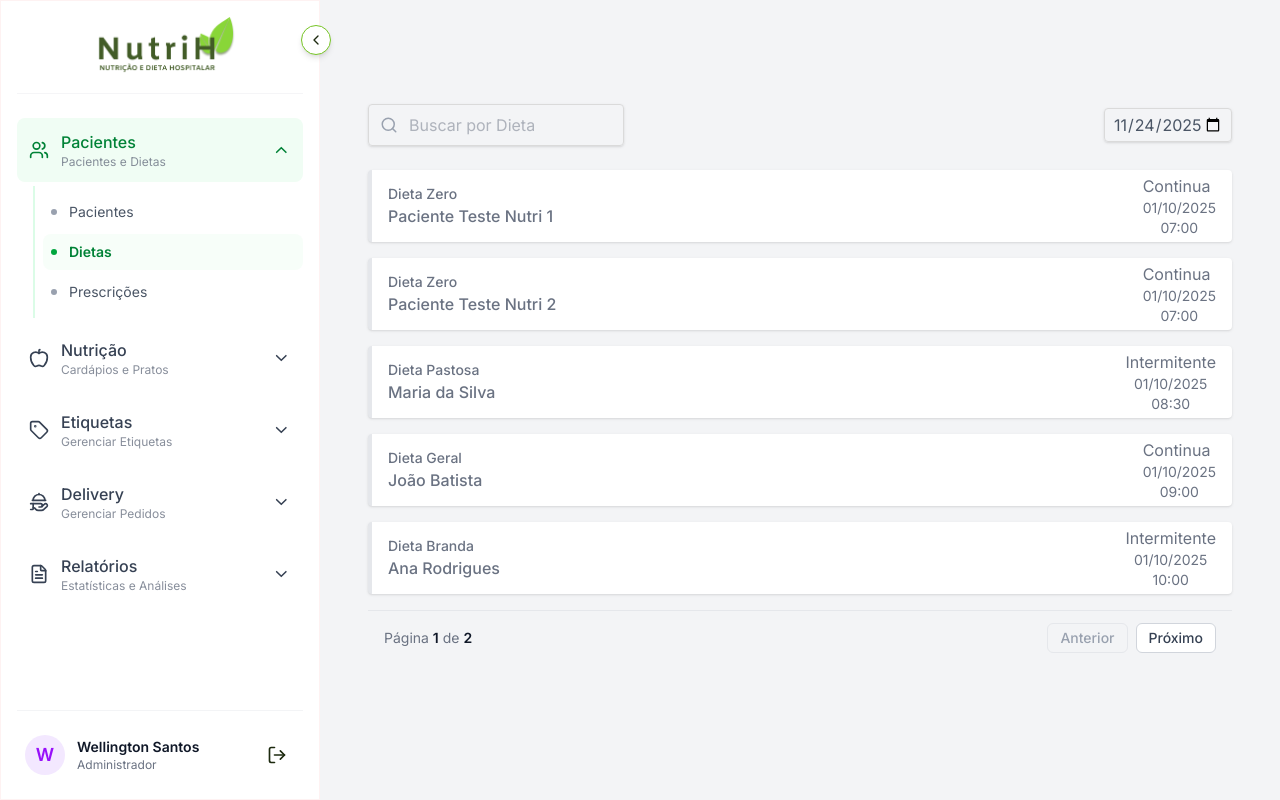
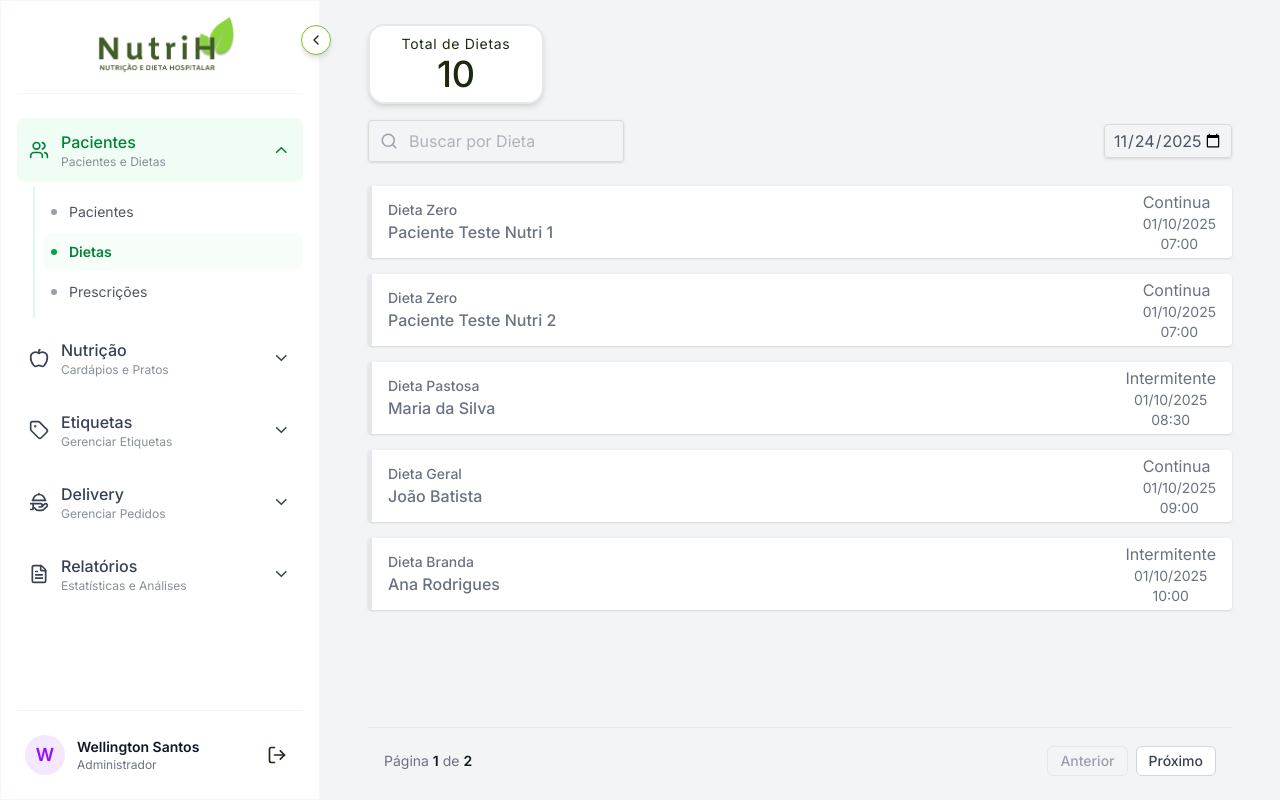
Before and after one commit to UA-Desenvolvimento-e-Inovacao/nutricao-web, a Next.js app: page /paciente/dieta in a window 1280 px wide. Built offline with nearby package versions, Linux system fonts and the light colour scheme.

Commit message:
ajuste das exibições dos componentes

```diff
--- a/src/components/paciente/ListagemDietas.tsx
+++ b/src/components/paciente/ListagemDietas.tsx
@@ -3,6 +3,7 @@ import React from 'react'
 import InputSeacrh from '../forms/InputSeacrh'
 import InputDate from '../forms/InputDate'
 import ListaPaginada from '../paginacao/Paginacao'
+import DashTotal from '../dashboards/DashTotal'
 
 
 interface Dieta {
@@ -111,7 +112,8 @@ function ListagemDietas() {
 
 
   return (
-    <section className='flex flex-col gap-4 h-full px-6 py-20'>
+    <section className='flex flex-col gap-4 h-full px-6 '>
+      <DashTotal descricao='Total de Dietas' total={dietas.length}/>
       <div className='flex items-center justify-between'>
           <InputSeacrh searchValue={busca} setSearcValue={setBusca} name='buscaDieta' place='Buscar por Dieta'/>
           <InputDate data={data} setData={setData}/>
@@ -123,7 +125,7 @@ function ListagemDietas() {
             <ul>
                 <li
                     key={dieta.id}
-                              className="flex flex-row items-center justify-between px-4 gap-4 md:gap-8 my-2 bg-white border-l-4 border-gray-200 px-2 p-1 rounded cursor-pointer
+                    className="flex flex-row items-center justify-between px-4 gap-4 md:gap-4 my-2 bg-white border-l-4 border-gray-200 p-1 rounded cursor-pointer
                     hover:border-[#77C526] transition-colors duration-200 shadow hover:shadow-md [&_*]:text-gray-500"
                 >
                     <div className='flex flex-col font-medium'>
--- a/src/components/paginacao/Paginacao.tsx
+++ b/src/components/paginacao/Paginacao.tsx
@@ -57,7 +57,7 @@ export default function ListaPaginada<T extends { id?: string | number }>({
 
       {/* Footer só aparece se tiver mais de 1 página */}
       {totalPaginas > 1 && (
-        <div className="flex items-center justify-between px-4 py-3 border-t border-gray-200 mt-2">
+        <div className="mt-auto flex items-center justify-between px-4 pt-4.5 border-t border-gray-200">
           <span className="text-sm text-gray-500">
             Página <span className="font-semibold text-gray-900">{paginaAtual}</span> de <span className="font-semibold text-gray-900">{totalPaginas}</span>
           </span>
@@ -86,6 +86,7 @@ export default function ListaPaginada<T extends { id?: string | number }>({
             </button>
           </div>
         </div>
+
       )}
     </div>
   );
```
Lines whose indentation alone changed are shown as unchanged.
